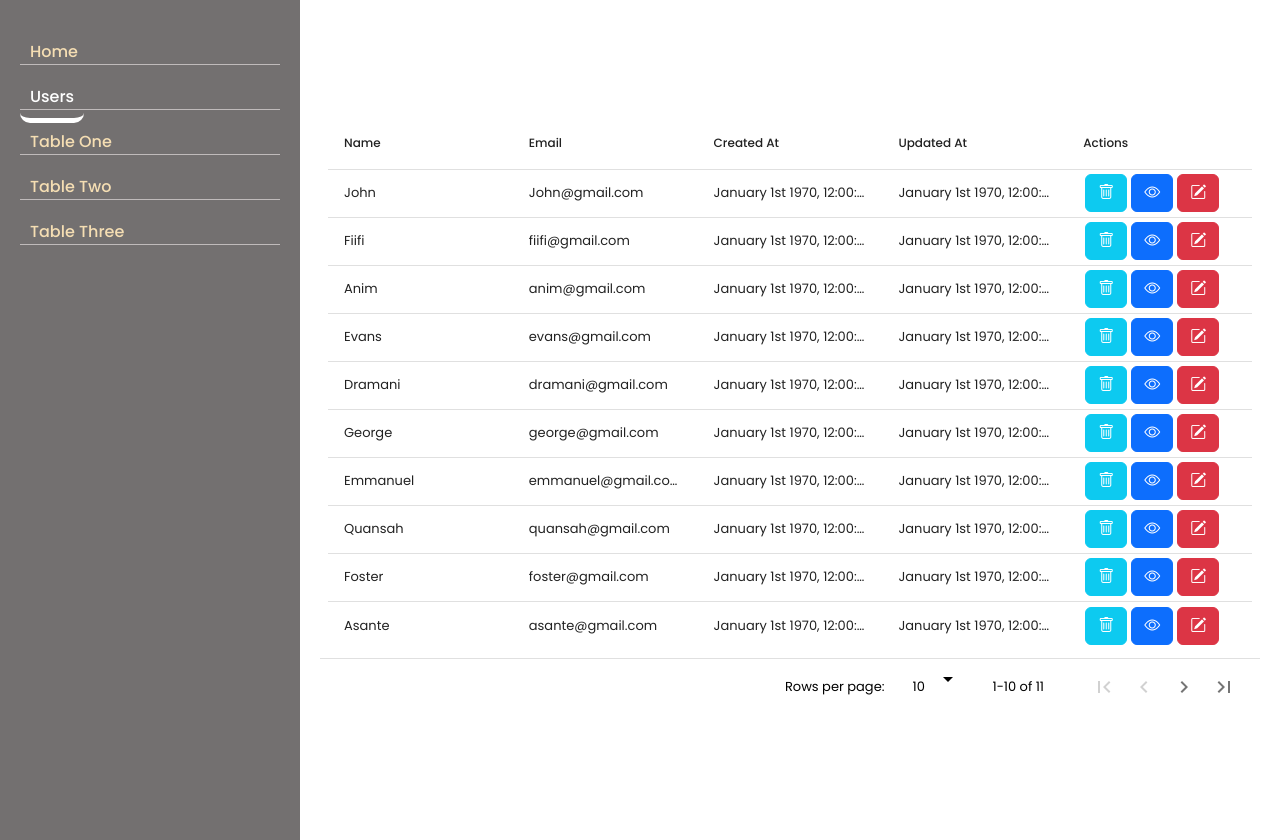
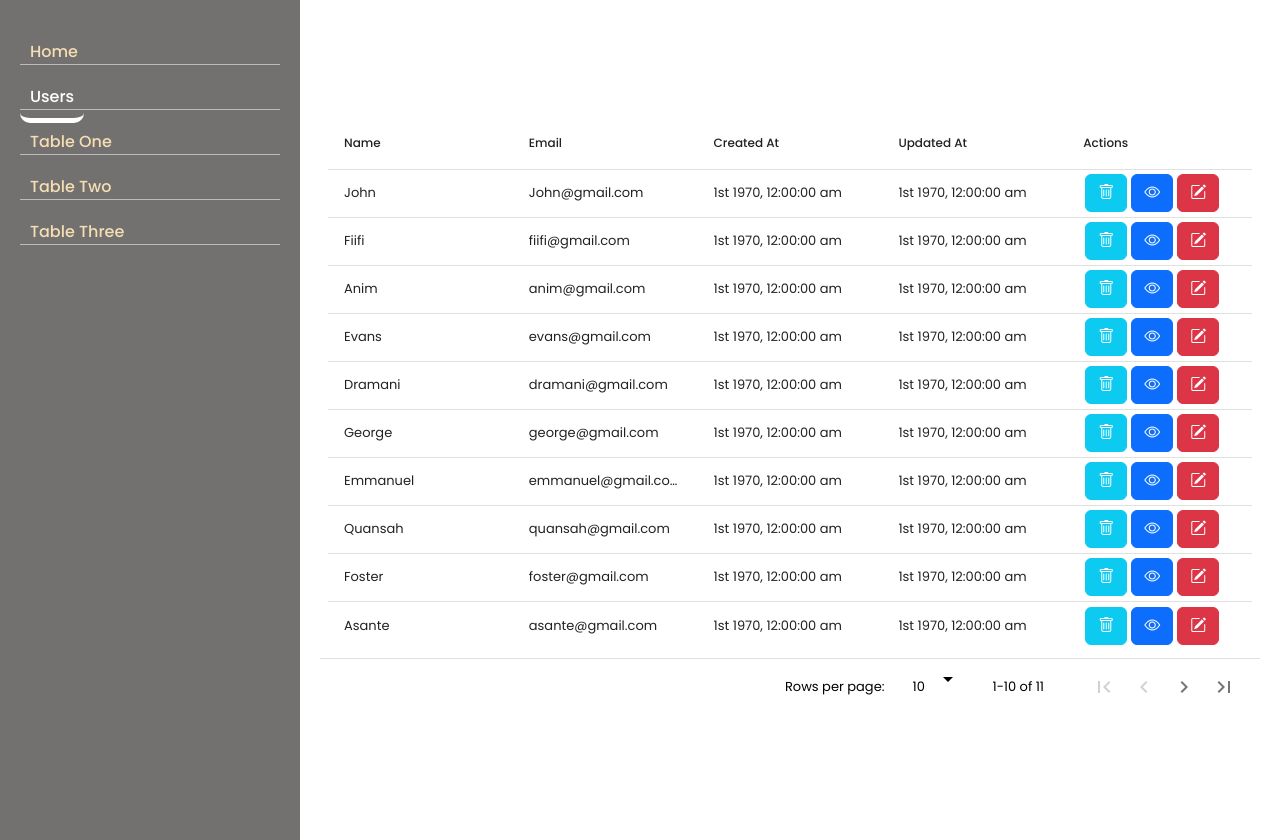
Before and after one commit to fostersnt/product_management_frontend, a React (Vite) app: page /users in a window 1280 px wide. Built offline with nearby package versions, Linux system fonts and the light colour scheme.

Commit message:
Updated the created_at and updated_at date

```diff
--- a/src/components/Users.jsx
+++ b/src/components/Users.jsx
@@ -3,8 +3,8 @@ import { useEffect, useState } from 'react';
 import axios from "axios";
 import DataTable from 'react-data-table-component';
 import styles from './Users.module.css';
-import moment from 'moment';
 import myData from './dataTable/CustomData.json'
+import userColumns from './userColumns';
 
 function Users() {
     const [users, setUsers] = useState([]);
@@ -49,52 +49,12 @@ function Users() {
         output();
     }, []);
 
-    const columns = [
-        {
-            name: 'Name',
-            selector: row => row.name,
-            sortable: true,
-        },
-        {
-            name: 'Email',
-            selector: row => row.email,
-            sortable: true,
-        },
-        {
-            name: 'Created At',
-            selector: row => moment(row.created_at).format('MMMM Do YYYY, h:mm:ss a'),
-            sortable: true,
-        },
-        {
-            name: 'Updated At',
-            selector: row => moment(row.updated_at).format('MMMM Do YYYY, h:mm:ss a'),
-            sortable: true,
-        },
-        {
-            name: 'Actions',
-            // center: 'true',
-            cell: (row) => (
-                <div className={styles.action_buttons}>
-                    <button onClick={() => handleView(row.id)} className='btn btn-info'>
-                        <i className='bi bi-trash'></i>
-                    </button>
-                    <button onClick={() => handleEdit(row.id)} className='btn btn-primary'>
-                        <i className='bi bi-eye'></i>
-                    </button>
-                    <button onClick={() => handleDelete(row.id)} className='btn btn-danger'>
-                        <i className='bi bi-pencil-square'></i>
-                    </button>
-                </div>
-            ),
-        },
-    ];
-
     const data = users;
 
     return (<div className={styles.main}>
         <div className="table table-responsive table-striped table-bordered">
             <DataTable
-                columns={columns}
+                columns={userColumns}
                 data={data}
                 pagination
                 responsive
--- /dev/null
+++ b/src/components/userColumns.jsx
@@ -0,0 +1,46 @@
+import moment from 'moment';
+import styles from './Users.module.css';
+
+const columns = [
+    {
+        name: 'Name',
+        selector: row => row.name,
+        sortable: true,
+    },
+    {
+        name: 'Email',
+        selector: row => row.email,
+        sortable: true,
+    },
+    {
+        name: 'Created At',
+        selector: row => moment(row.created_at).format('Do YYYY, h:mm:ss a'),
+        // selector: row => moment(row.created_at).format('MMMM Do YYYY, h:mm:ss a'),
+        sortable: true,
+    },
+    {
+        name: 'Updated At',
+        selector: row => moment(row.updated_at).format('Do YYYY, h:mm:ss a'),
+        // selector: row => moment(row.updated_at).format('MMMM Do YYYY, h:mm:ss a'),
+        sortable: true,
+    },
+    {
+        name: 'Actions',
+        // center: 'true',
+        cell: (row) => (
+            <div className={styles.action_buttons}>
+                <button onClick={() => handleView(row.id)} className='btn btn-info'>
+                    <i className='bi bi-trash'></i>
+                </button>
+                <button onClick={() => handleEdit(row.id)} className='btn btn-primary'>
+                    <i className='bi bi-eye'></i>
+                </button>
+                <button onClick={() => handleDelete(row.id)} className='btn btn-danger'>
+                    <i className='bi bi-pencil-square'></i>
+                </button>
+            </div>
+        ),
+    },
+];
+
+export default columns;
```
